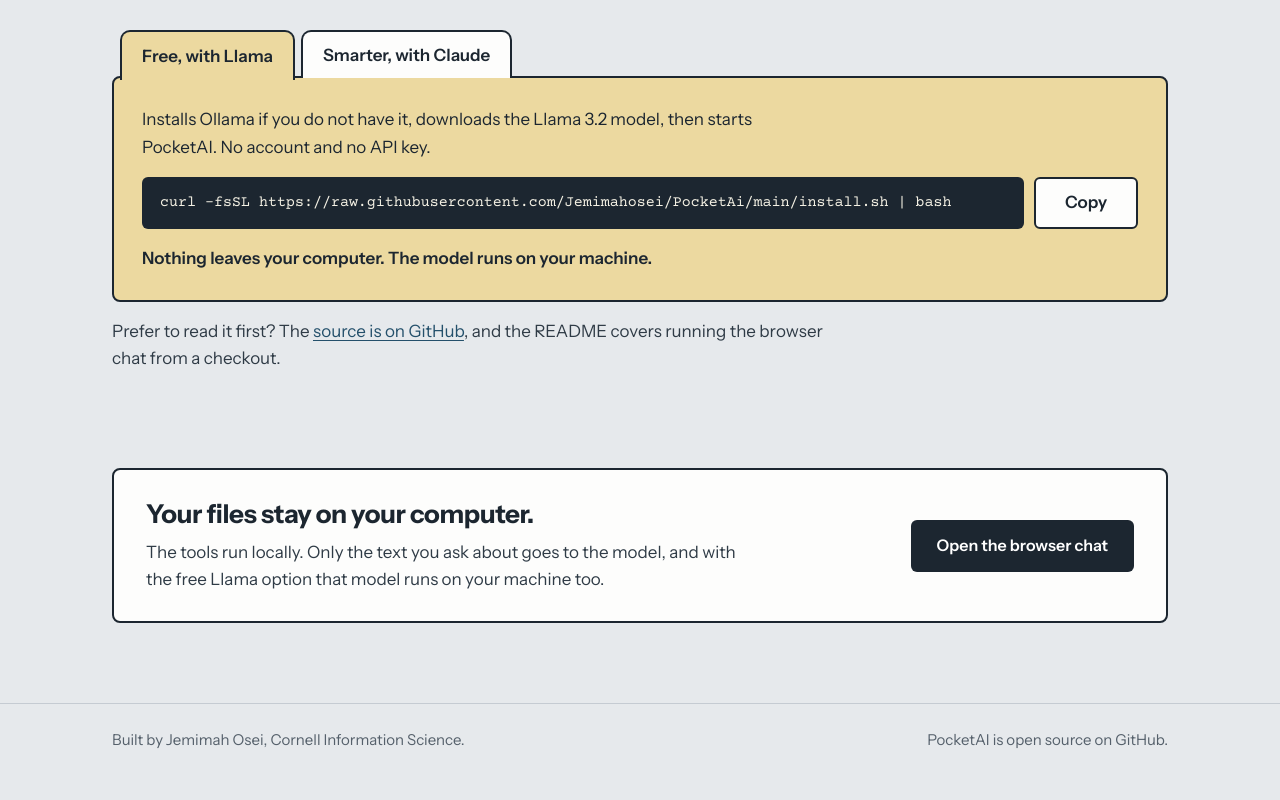
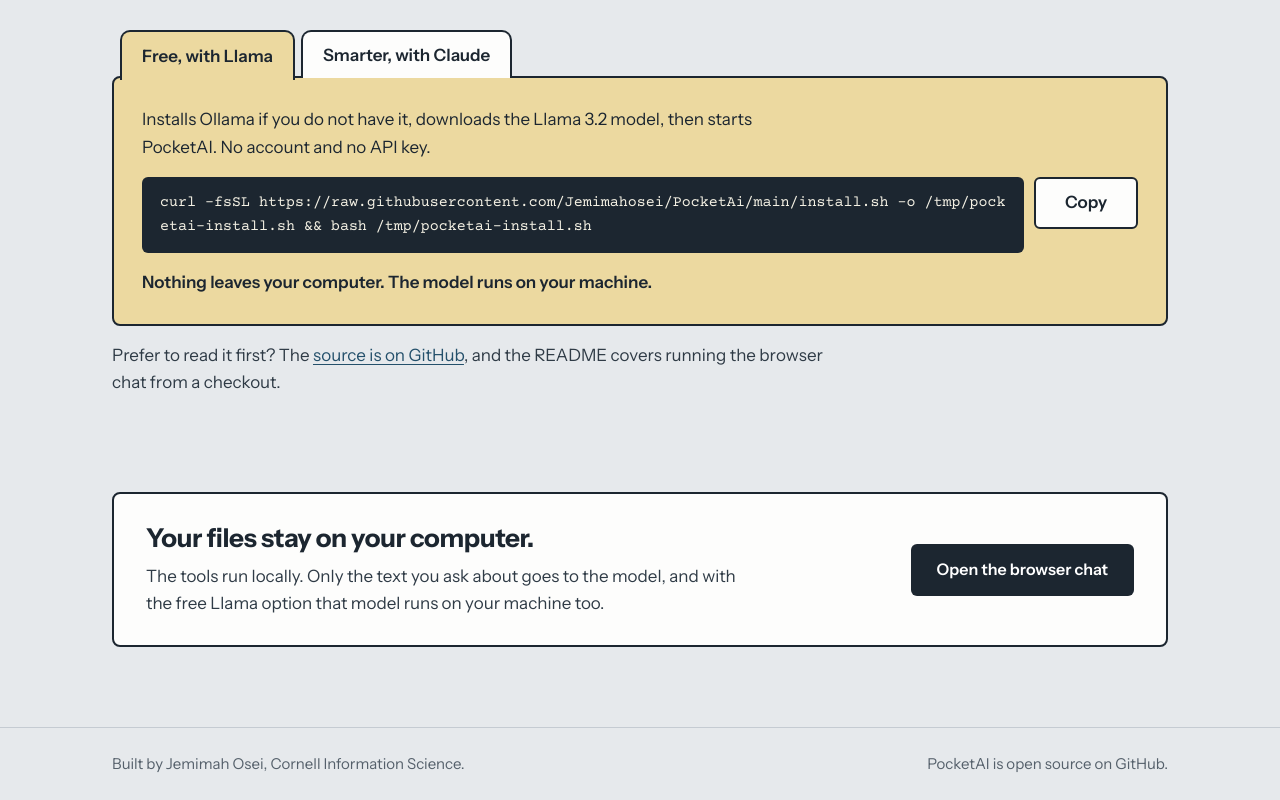
Before and after one commit to Jemimahosei/PocketAi, a React (Vite) app: page / in a window 1280 px wide. Shown: the part 1931-2731 px from the top of the page. Before the commit the page ends 2707 px from the top, so only its background shows below. Built offline with nearby package versions, Linux system fonts and the light colour scheme.

Commit message:
Install commands: download-then-run so the scripts can read the keyboard (API key prompt, chat)

```diff
--- a/src/data/samples.js
+++ b/src/data/samples.js
@@ -102,7 +102,7 @@ export const INSTALLS = [
   {
     id: "llama",
     name: "Free, with Llama",
-    cmd: "curl -fsSL https://raw.githubusercontent.com/Jemimahosei/PocketAi/main/install.sh | bash",
+    cmd: "curl -fsSL https://raw.githubusercontent.com/Jemimahosei/PocketAi/main/install.sh -o /tmp/pocketai-install.sh && bash /tmp/pocketai-install.sh",
     blurb:
       "Installs Ollama if you do not have it, downloads the Llama 3.2 model, then starts PocketAI. No account and no API key.",
     privacy: "Nothing leaves your computer. The model runs on your machine.",
@@ -112,7 +112,7 @@ export const INSTALLS = [
   {
     id: "claude",
     name: "Smarter, with Claude",
-    cmd: "curl -fsSL https://raw.githubusercontent.com/Jemimahosei/PocketAi/main/install-claude.sh | bash",
+    cmd: "curl -fsSL https://raw.githubusercontent.com/Jemimahosei/PocketAi/main/install-claude.sh -o /tmp/pocketai-install-claude.sh && bash /tmp/pocketai-install-claude.sh",
     blurb:
       "Asks for an Anthropic API key once, saves it on your computer, then starts PocketAI. Answers are sharper on long documents.",
     privacy: "The text of files you ask about is sent to Anthropic to answer your question. Nothing else is.",
```
